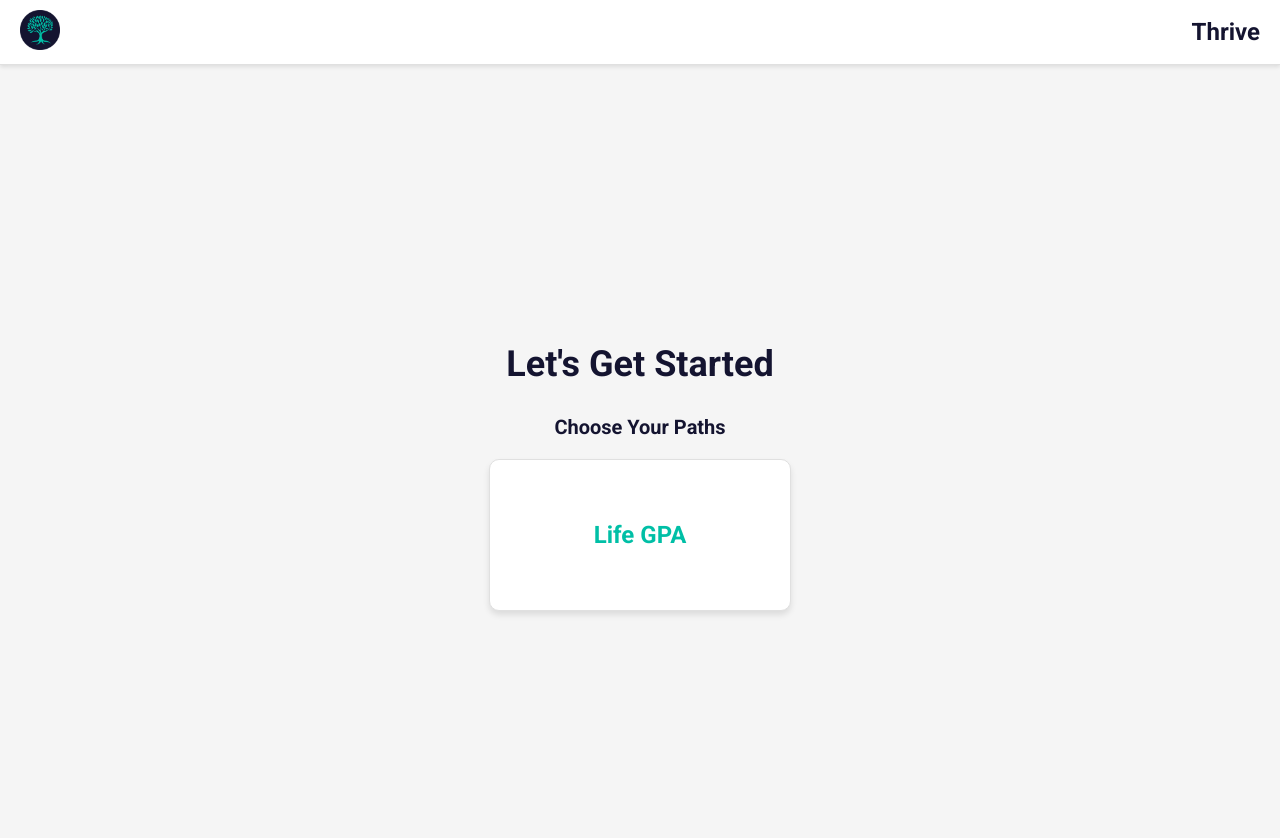
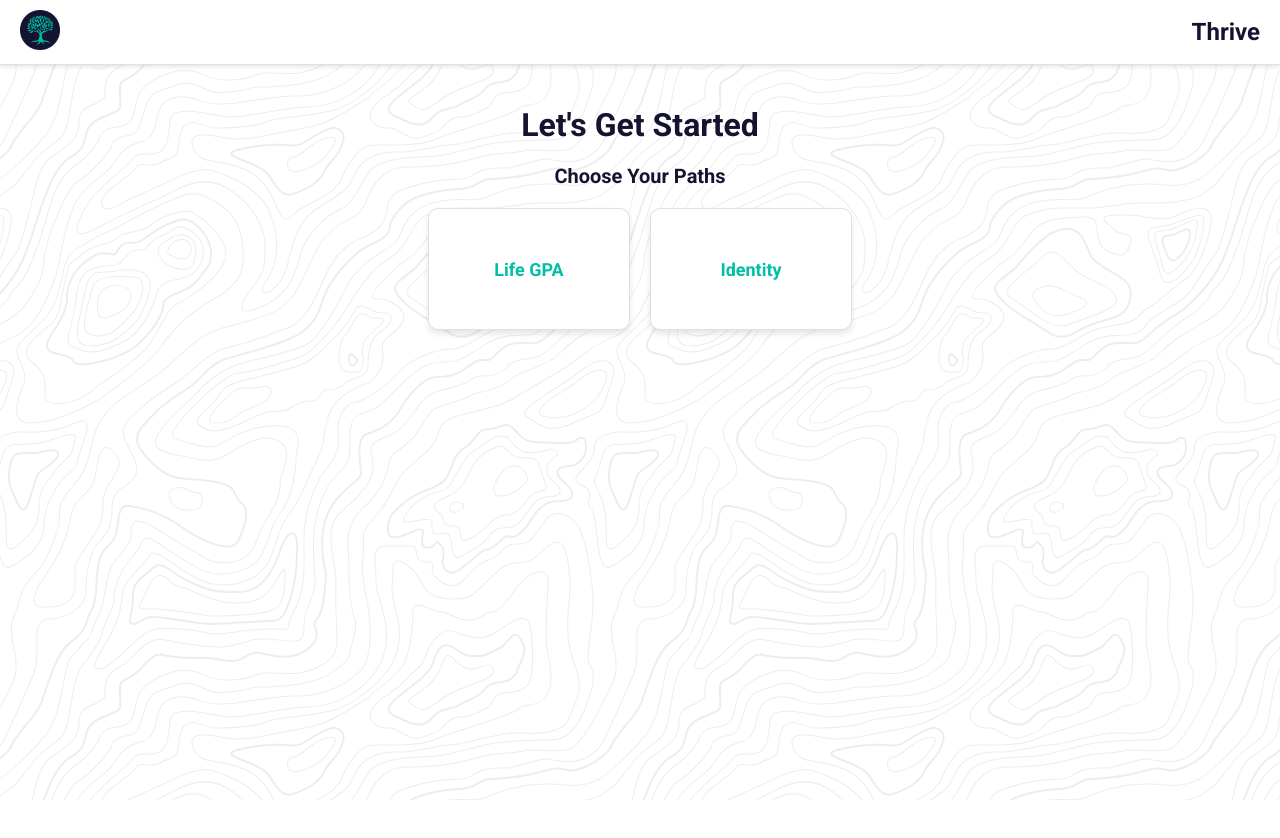
Before and after one commit to CompassFoundry/LifeGPA, a React (Create React App) app in the folder frontend/: page /home in a window 1280 px wide. Shown: the top 838 px of the page. After the commit the page ends 800 px from the top, so only its background shows below. Built offline with nearby package versions, Linux system fonts and the light colour scheme; no server answers.

Commit message:
added identity path

```diff
--- a/frontend/src/App.js
+++ b/frontend/src/App.js
@@ -6,6 +6,8 @@ import LandingPage from './Components/Landing/LandingPage'
 import Home from './Components/Home/Home'
 import Header from './Components/Header/Header'
 import Settings from './Components/Settings/Settings'
+import LifeGPA from './Components/Paths/LifeGPA'
+import Identity from './Components/Paths/Identity'
 import { supabase } from './supabaseClient'
 import './styles/global.css'
 
@@ -50,6 +52,22 @@ const App = () => {
               }
             />
             <Route
+              path='/life-gpa'
+              element={
+                <>
+                  <LifeGPA user={user} />
+                </>
+              }
+            />
+            <Route
+              path='/identity'
+              element={
+                <>
+                  <Identity user={user} />
+                </>
+              }
+            />
+            <Route
               path='/home'
               element={<Home user={user} setUser={setUser} />}
             />
--- a/frontend/src/Components/Home/Home.js
+++ b/frontend/src/Components/Home/Home.js
@@ -1,13 +1,19 @@
 import React from 'react'
-import styles from './Home.module.css' // Import the CSS module
+import { Link } from 'react-router-dom'
+import styles from './Home.module.css'
 
 const Home = () => {
   return (
     <div className={styles.container}>
       <h1 className={styles.heading}>Let's Get Started</h1>
       <h3 className={styles.subheading}>Choose Your Paths</h3>
-      <div className={styles.card}>
-        <p className={styles.cardText}>Life GPA</p>
+      <div className={styles.cardsWrapper}>
+        <Link to='/life-gpa' className={styles.card}>
+          <p className={styles.cardText}>Life GPA</p>
+        </Link>
+        <Link to='/identity' className={styles.card}>
+          <p className={styles.cardText}>Identity</p>
+        </Link>
       </div>
     </div>
   )
--- a/frontend/src/Components/Home/Home.module.css
+++ b/frontend/src/Components/Home/Home.module.css
@@ -1,61 +1,58 @@
-/* Home.module.css */
-
-/* Full-page container */
+/* Container Styles */
 .container {
-  display: flex;
-  flex-direction: column; /* Stack content vertically */
-  justify-content: center;
-  align-items: center;
-  height: 100vh;
-  background-color: #f5f5f5;
-  margin: 0;
-  padding: 0;
-  box-sizing: border-box;
+  text-align: center;
+  padding: 20px;
 }
 
-/* Main heading */
+/* Heading Styles */
 .heading {
-  font-size: 36px;
+  font-size: 32px;
   font-weight: bold;
   color: #141430;
-  margin-bottom: 10px;
-  text-align: center;
+  margin-bottom: 20px;
 }
 
-/* Subheading */
 .subheading {
   font-size: 20px;
-  font-weight: 600;
+  font-weight: bold;
   color: #141430;
   margin-bottom: 20px;
-  text-align: center;
 }
 
-/* Card container */
+/* Cards Wrapper */
+.cardsWrapper {
+  display: flex; /* Enable Flexbox */
+  justify-content: center; /* Center the cards horizontally */
+  gap: 20px; /* Add spacing between the cards */
+  flex-wrap: wrap; /* Allow wrapping on smaller screens */
+  margin-top: 20px;
+}
+
+/* Card Styles */
 .card {
+  width: 200px;
+  height: 120px;
+  background-color: #ffffff;
+  border: 1px solid #e0e0e0;
+  border-radius: 10px;
+  box-shadow: 0 4px 6px rgba(0, 0, 0, 0.1);
   display: flex;
   justify-content: center;
   align-items: center;
-  width: 300px; /* Adjust card width */
-  height: 150px; /* Adjust card height */
-  background-color: #ffffff; /* White card background */
-  border: 1px solid #e0e0e0; /* Light gray border */
-  border-radius: 10px; /* Rounded corners */
-  box-shadow: 0 4px 6px rgba(0, 0, 0, 0.1); /* Subtle shadow */
+  cursor: pointer;
   transition: transform 0.2s ease, box-shadow 0.2s ease;
-  cursor: pointer;
+  text-decoration: none;
 }
 
-/* Card hover effect */
 .card:hover {
-  transform: translateY(-5px); /* Slight lift on hover */
-  box-shadow: 0 6px 12px rgba(0, 0, 0, 0.15); /* Stronger shadow */
+  transform: translateY(-5px); /* Slight lift effect */
+  box-shadow: 0 6px 12px rgba(0, 0, 0, 0.15);
 }
 
-/* Card text */
+/* Card Text Styles */
 .cardText {
-  font-size: 24px;
+  font-size: 18px;
   font-weight: bold;
-  color: #00bfa6; /* Primary color */
-  text-align: center;
+  color: #00bfa6;
+  text-decoration: none;
 }
--- /dev/null
+++ b/frontend/src/Components/Paths/Identity.js
@@ -0,0 +1,13 @@
+import React from 'react'
+import styles from './Paths.module.css' // Import the CSS module
+
+const Home = () => {
+  return (
+    <div className={styles.container}>
+      <h1 className={styles.heading}>Identity</h1>
+      <h3 className={styles.subheading}>Who are you? Who do you want to be?</h3>
+    </div>
+  )
+}
+
+export default Home
--- /dev/null
+++ b/frontend/src/Components/Paths/LifeGPA.js
@@ -0,0 +1,13 @@
+import React from 'react'
+import styles from './Paths.module.css' // Import the CSS module
+
+const Home = () => {
+  return (
+    <div className={styles.container}>
+      <h1 className={styles.heading}>Life GPA</h1>
+      <h3 className={styles.subheading}>Choose Your Categories</h3>
+    </div>
+  )
+}
+
+export default Home
--- /dev/null
+++ b/frontend/src/Components/Paths/Paths.module.css
@@ -0,0 +1,73 @@
+/* Home.module.css */
+
+/* Full-page container */
+.container {
+  display: flex;
+  flex-direction: column; /* Stack content vertically */
+  justify-content: center;
+  align-items: center;
+  height: 50vh;
+  margin: 0;
+  padding: 0;
+  box-sizing: border-box;
+}
+
+/* Main heading */
+.heading {
+  font-size: 36px;
+  font-weight: bold;
+  color: #141430;
+  margin-bottom: 10px;
+  text-align: center;
+}
+
+/* Subheading */
+.subheading {
+  font-size: 20px;
+  font-weight: 600;
+  color: #141430;
+  margin-bottom: 20px;
+  text-align: center;
+}
+
+/* Card container */
+.card {
+  display: flex;
+  justify-content: center;
+  align-items: center;
+  width: 300px; /* Adjust card width */
+  height: 150px; /* Adjust card height */
+  background-color: #ffffff; /* White card background */
+  border: 1px solid #e0e0e0; /* Light gray border */
+  border-radius: 10px; /* Rounded corners */
+  box-shadow: 0 4px 6px rgba(0, 0, 0, 0.1); /* Subtle shadow */
+  transition: transform 0.2s ease, box-shadow 0.2s ease;
+  cursor: pointer;
+}
+
+/* Card hover effect */
+.card:hover {
+  transform: translateY(-5px); /* Slight lift on hover */
+  box-shadow: 0 6px 12px rgba(0, 0, 0, 0.15); /* Stronger shadow */
+  text-decoration: none;
+}
+
+/* Card text */
+.cardText {
+  font-size: 24px;
+  font-weight: bold;
+  color: #00bfa6; /* Primary color */
+  text-align: center;
+}
+
+.cardLink {
+  color: #00bfa6; /* Use your primary color */
+  text-decoration: none; /* Removes underline */
+  font-weight: bold;
+  transition: color 0.2s ease;
+}
+
+.cardLink:hover {
+  color: #007a6a; /* Darker shade for hover effect */
+  text-decoration: none; /* Ensures no underline on hover */
+}
```
